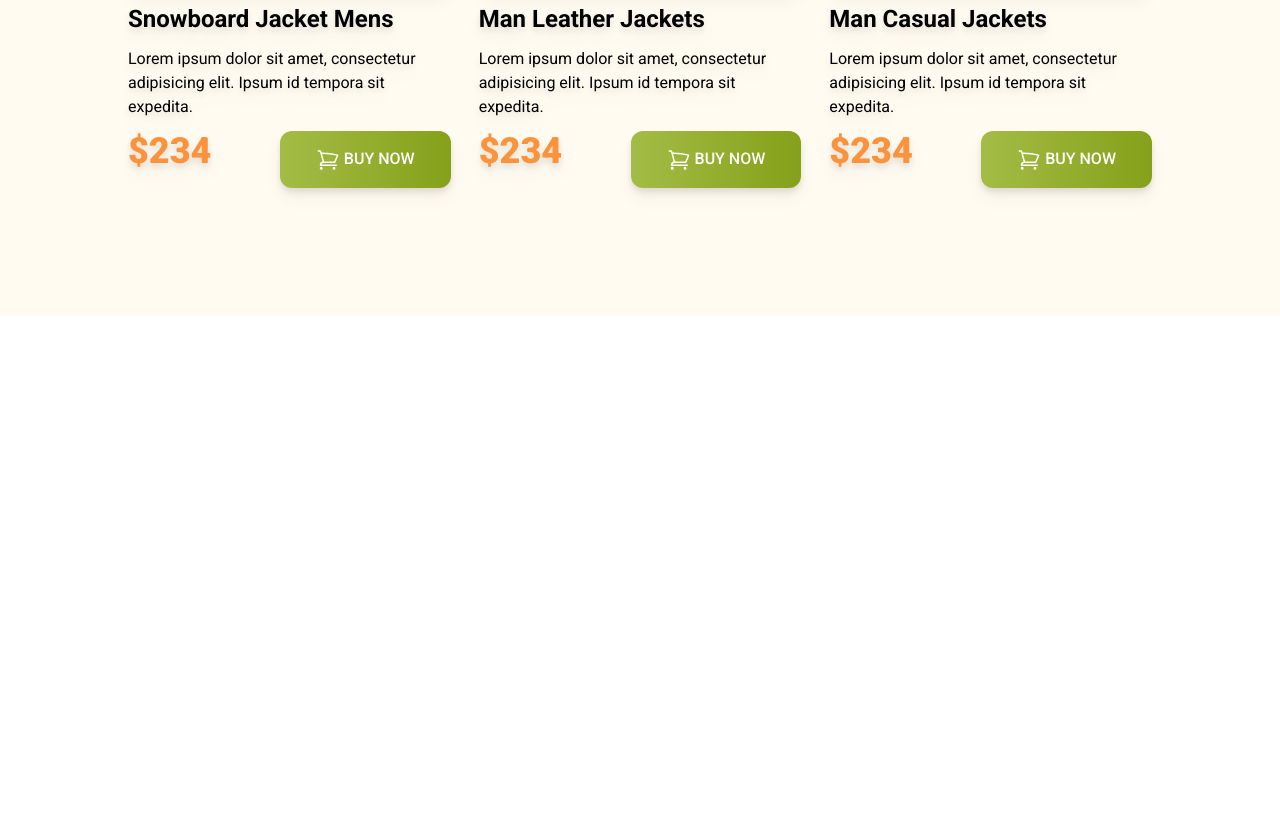
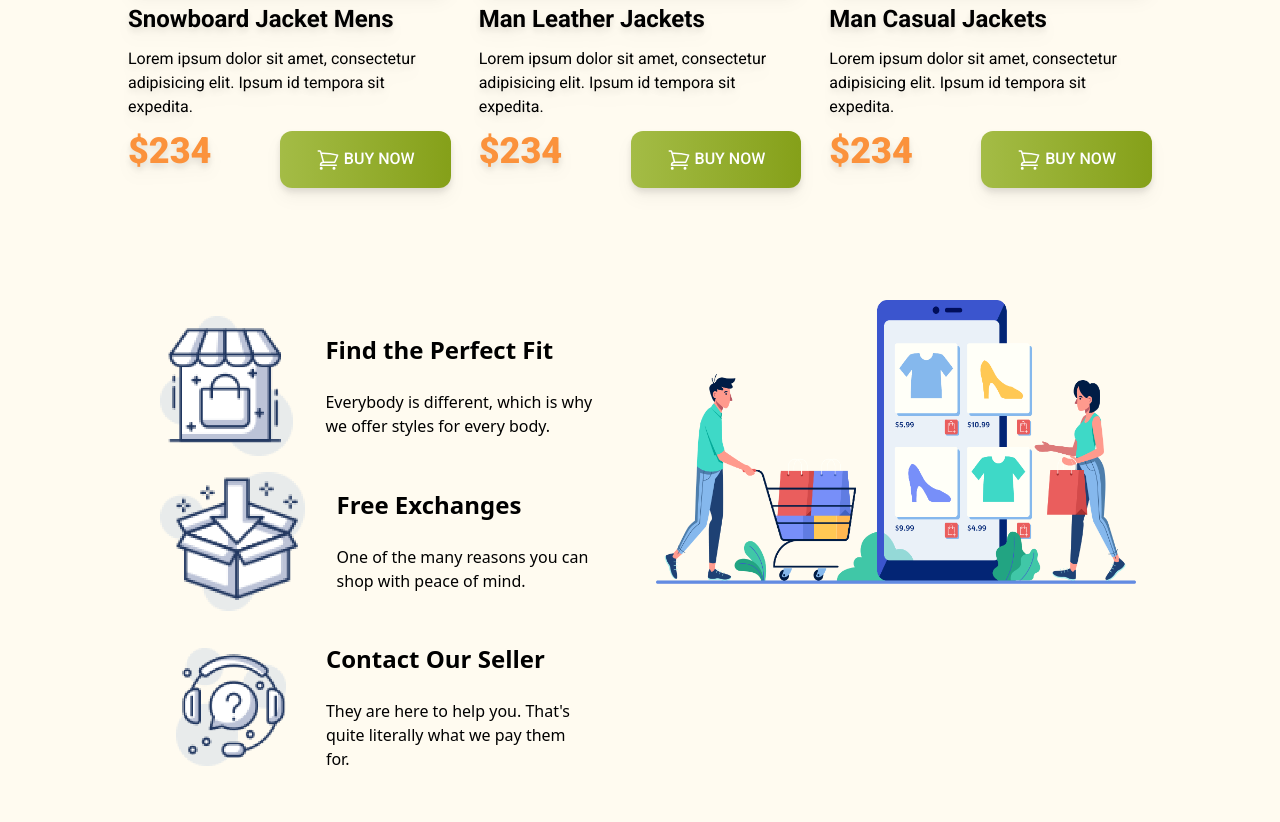
Before and after one commit to zaheenrakib/penguin-fashion, a plain HTML site: page index.html in a window 1280 px wide. Shown: the part 2081-2903 px from the top of the page. Before the commit the page ends 2397 px from the top, so only its background shows below. Drawn offline with nearby package versions, Linux system fonts and the light colour scheme.

Commit message:
complete full Projects

```diff
--- a/index.html
+++ b/index.html
@@ -235,6 +235,44 @@
                 </div>
 
         </section>
+
+        <!-- Start Shoping Section -->
+
+        <section class="flex flex-col-reverse gap-8 p-4 lg:flex-row justify-between mt-12">
+            <div class="flex-1 ">
+                <div class="flex m-4 gap-8 justify-center items-center">
+                    <div>
+                        <img src="icons/house.png" alt="">
+                    </div>
+                    <div class="space-y-6">
+                        <h1 class="text-2xl font-bold">Find the Perfect Fit</h1>
+                        <p>Everybody is different, which is why we offer styles for every body.</p>
+                    </div>
+                </div>
+                <div class="flex gap-8 m-4 items-center justify-center">
+                    <div>
+                        <img src="icons/box.png" alt="">
+                    </div>
+                    <div class="space-y-6">
+                        <h1 class="text-2xl font-bold">Free Exchanges</h1>
+                        <p>One of the many reasons you can shop with peace of mind.</p>
+                    </div>
+                </div>
+                <div class="flex gap-8 items-center m-8 justify-center">
+                    <div>
+                        <img src="icons/question.png" alt="">
+                    </div>
+                    <div class="space-y-6 ml-2">
+                        <h1 class="text-2xl font-bold">Contact Our Seller</h1>
+                        <p>They are here to help you. That's quite literally what we pay them for.</p>
+                    </div>
+                </div>
+
+            </div>
+            <div class="flex-1">
+                <img src="images/shopping.png" alt="">
+            </div>
+        </section>
     </main>
     <footer>
 
```
